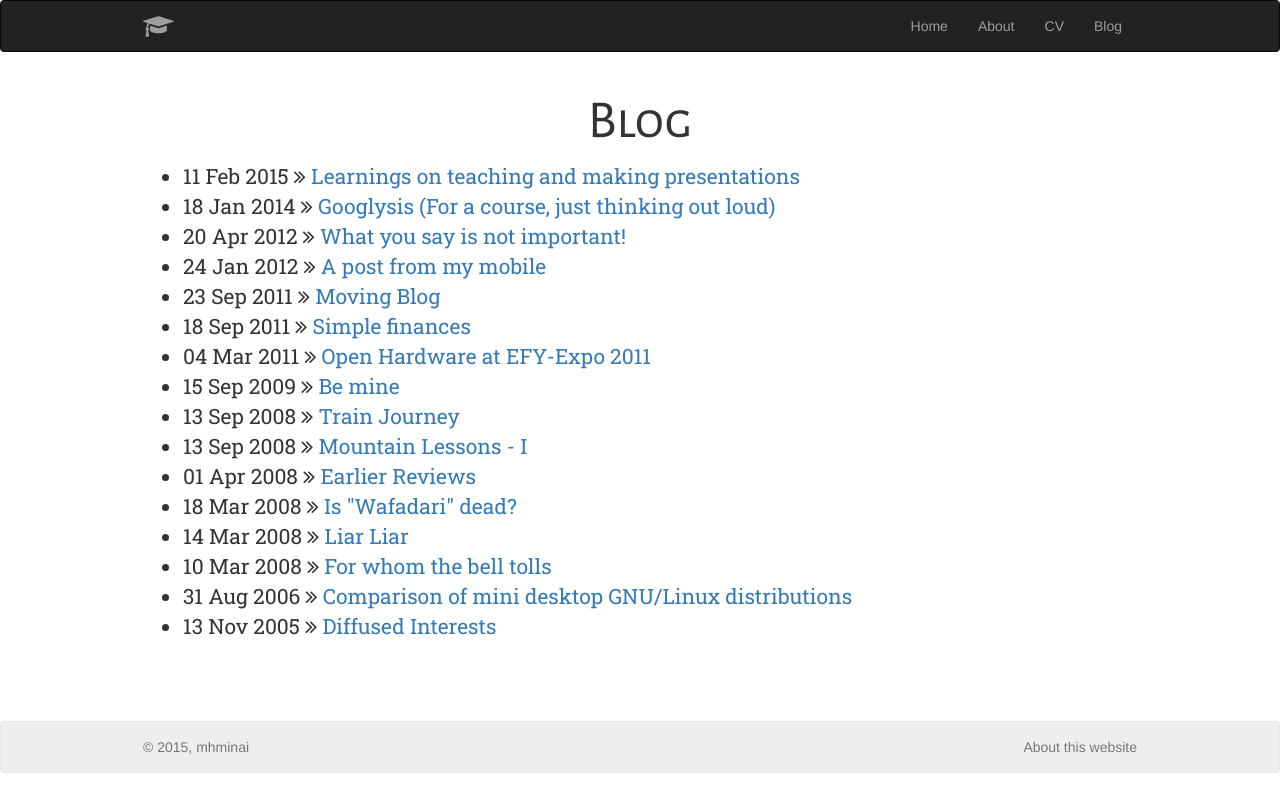
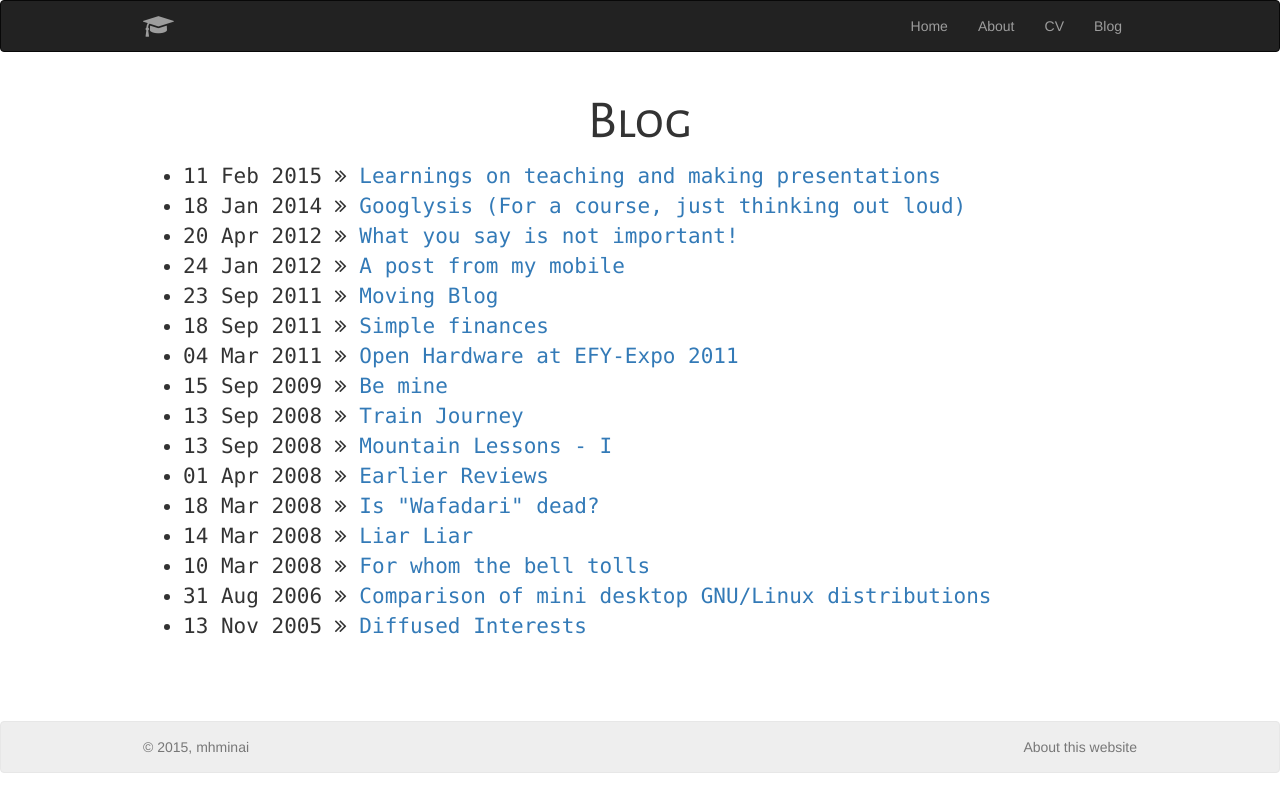
Before and after one commit to mhminai/mhminai.github.io, a Jekyll site: the page built from blog/index.html, in a window 1280 px wide. Shown: the top 812 px of the page. Built offline with Jekyll 4.4.1, drawn with Linux system fonts in a browser that asks for light colours; nearby versions of some CDN libraries.

Commit message:
posts in monospace font

```diff
--- a/css/custom.css
+++ b/css/custom.css
@@ -103,6 +103,10 @@ h1,h2,h3,h4 {
     font-size: 1.5em;
 }
 
+.posts {
+    font-family: Monaco, monospace;
+}
+
 .sidebar {
     text-align: center;
 }
```
